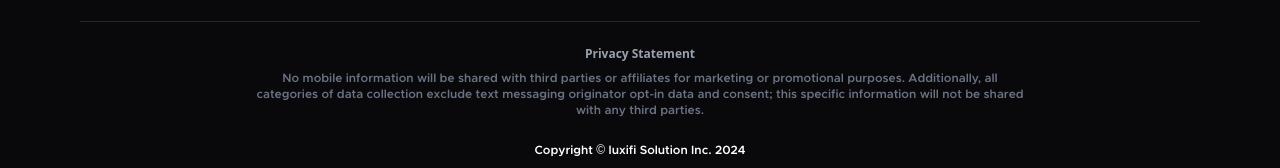
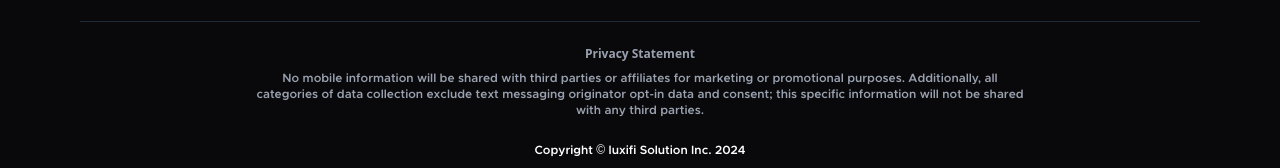
Before and after one commit to jafarimurtaza/luxifi-web, a Next.js app: page /maintenance in a window 1280 px wide. Shown: the part 5103-5271 px from the top of the page. Built offline with nearby package versions, Linux system fonts and the light colour scheme; no server answers.

Commit message:
Fix: improve contrast and accessibility on FooterMenu

```diff
--- a/src/app/components/Layout/Footer/FooterMenu.jsx
+++ b/src/app/components/Layout/Footer/FooterMenu.jsx
@@ -42,7 +42,7 @@ export function FooterMenu() {
 
       <div className="text-center text-xs text-gray-500 space-y-2 pt-6 border-t border-gray-800">
         <h3 className="font-semibold text-gray-400">Privacy Statement</h3>
-        <p className="max-w-3xl mx-auto text">
+        <p className="max-w-3xl mx-auto text-gray-400">
           No mobile information will be shared with third parties or affiliates
           for marketing or promotional purposes. Additionally, all categories of
           data collection exclude text messaging originator opt-in data and
--- a/src/app/components/Maintenance/HeroSection.jsx
+++ b/src/app/components/Maintenance/HeroSection.jsx
@@ -53,7 +53,7 @@ export default function HeroSection() {
           <Description
             textClassName="text-white/90 text-soft-shadow"
             description={`A truly luxury experience means never worrying about your Wi-Fi again. That’s why Luxifi offers tailored care plans designed to keep your network fast, secure, and silently optimized — all in the background.
-Whether you're streaming, working, or simply living, your system stays protected, updated, and performing at its peak — without a single tech headache.`}
+             Whether you're streaming, working, or simply living, your system stays protected, updated, and performing at its peak — without a single tech headache.`}
           />
         </div>
         <div className="rounded-2xl border border-white/10 bg-black/35 backdrop-blur px-6 py-4">
```
